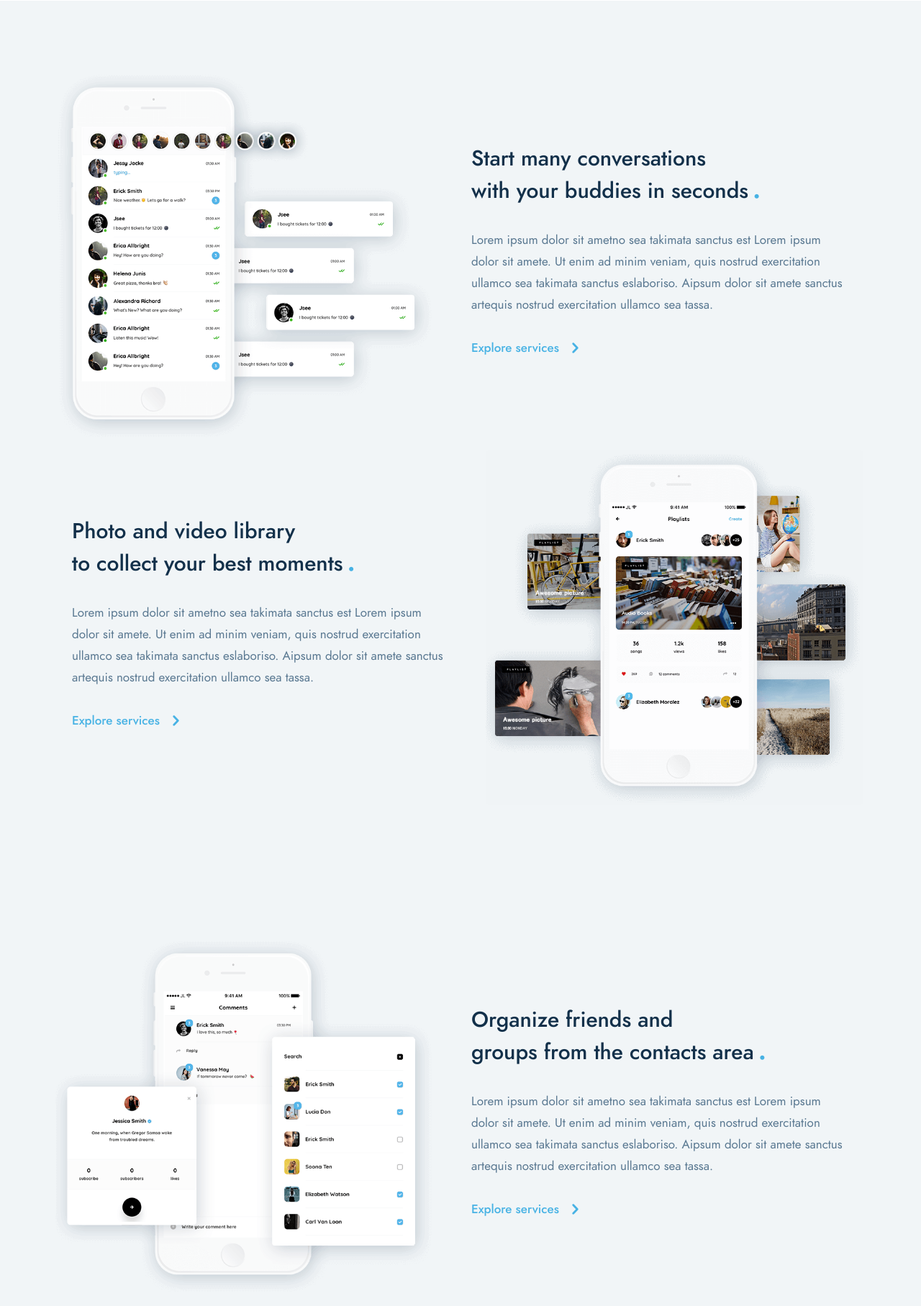
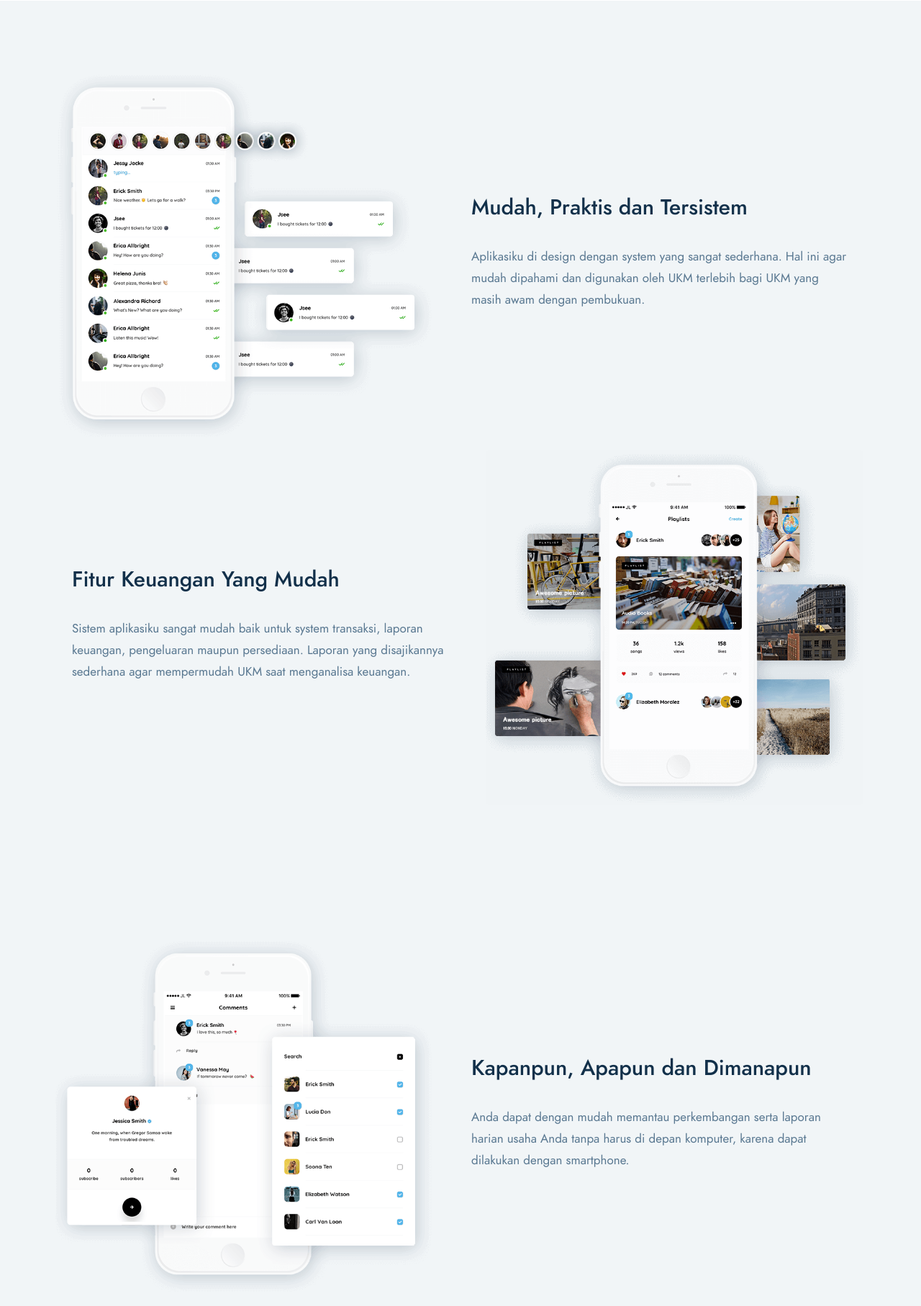
Before and after one commit to oratakashi/aplikasiku, a PHP site: page / in a window 1280 px wide. Shown: the part 2270-4085 px from the top of the page at 72% size. Run offline with PHP 8.4, Linux system fonts and the light colour scheme; some web fonts are replaced.

Commit message:
Update index.php

```diff
--- a/index.php
+++ b/index.php
@@ -200,26 +200,20 @@
                         <img class="margin-23" src="media/phone-2.png" alt="" />
                     </div>
                     <div class="col-lg-6 col-md-6" data-anima="fade-right" data-time="1000">
-                        <h2>Start many conversations <br />with your buddies in seconds.</h2>
+                        <h2>Mudah, Praktis dan Tersistem</h2>
                         <p>
-                            Lorem ipsum dolor sit ametno sea takimata sanctus est Lorem ipsum dolor sit amete.
-                            Ut enim ad minim veniam, quis nostrud exercitation ullamco sea takimata sanctus eslaboriso.
-                            Aipsum dolor sit amete sanctus artequis nostrud exercitation ullamco sea tassa.
+                            Aplikasiku di design dengan system yang sangat sederhana. Hal ini agar mudah dipahami dan digunakan oleh UKM terlebih bagi UKM yang masih awam dengan pembukuan.
                         </p>
-                        <a href="index-chat.html#" class="btn-text">Explore services</a>
                     </div>
                 </div>
                 <hr class="space-sm" />
                 <div class="row align-items-center">
                     <div class="col-lg-6 col-md-6" data-anima="fade-left" data-time="1000">
                         <hr class="space-sm visible-md" />
-                        <h2>Photo and video library <br />to collect your best moments.</h2>
+                        <h2>Fitur Keuangan Yang Mudah</h2>
                         <p>
-                            Lorem ipsum dolor sit ametno sea takimata sanctus est Lorem ipsum dolor sit amete.
-                            Ut enim ad minim veniam, quis nostrud exercitation ullamco sea takimata sanctus eslaboriso.
-                            Aipsum dolor sit amete sanctus artequis nostrud exercitation ullamco sea tassa.
+                            Sistem aplikasiku sangat mudah baik untuk system transaksi, laporan keuangan, pengeluaran maupun persediaan. Laporan yang disajikannya sederhana agar mempermudah UKM saat menganalisa keuangan.
                         </p>
-                        <a href="index-chat.html#" class="btn-text">Explore services</a>
                     </div>
                     <div class="col-lg-6 col-md-6" data-anima="fade-right" data-time="1000">
                         <img class="margin-23" src="media/phone-3.png" alt="" />
@@ -234,31 +228,13 @@
                         <img class="margin-23" src="media/phone-5.png" alt="" />
                     </div>
                     <div class="col-lg-6 col-md-6" data-anima="fade-right" data-time="1000">
-                        <h2>Organize friends and<br />groups from the contacts area.</h2>
+                        <h2>Kapanpun, Apapun dan Dimanapun</h2>
                         <p>
-                            Lorem ipsum dolor sit ametno sea takimata sanctus est Lorem ipsum dolor sit amete.
-                            Ut enim ad minim veniam, quis nostrud exercitation ullamco sea takimata sanctus eslaboriso.
-                            Aipsum dolor sit amete sanctus artequis nostrud exercitation ullamco sea tassa.
+                            Anda dapat dengan mudah memantau perkembangan serta laporan harian usaha Anda tanpa harus di depan komputer, karena dapat dilakukan dengan smartphone.
                         </p>
-                        <a href="index-chat.html#" class="btn-text">Explore services</a>
                     </div>
                 </div>
                 <hr class="space-sm" />
-                <div class="row align-items-center">
-                    <div class="col-lg-6 col-md-6" data-anima="fade-left" data-time="1000">
-                        <hr class="space-sm visible-md" />
-                        <h2>Trusted all over the world<br />by a wide range of companies.</h2>
-                        <p>
-                            Lorem ipsum dolor sit ametno sea takimata sanctus est Lorem ipsum dolor sit amete.
-                            Ut enim ad minim veniam, quis nostrud exercitation ullamco sea takimata sanctus eslaboriso.
-                            Aipsum dolor sit amete sanctus artequis nostrud exercitation ullamco sea tassa.
-                        </p>
-                        <a href="index-chat.html#" class="btn-text">Explore services</a>
-                    </div>
-                    <div class="col-lg-6 col-md-6" data-anima="fade-right" data-time="1000">
-                        <img class="margin-23" src="media/phone-4.png" alt="" />
-                    </div>
-                </div>
             </div>
         </section>
     </main>
@@ -267,7 +243,7 @@
         <div class="container">
                 <div class="row align-items-center">
                     <div class="col-lg-6">
-                        <h2>Start now. Download the app.</h2>
+                        <h2>Unduh aplikasi sekarang juga.</h2>
                         <p>
                             Lorem ipsum dolor sit amet consectetur adipiscing elitsed do eiusmod tempor incididunt utlabore et dolore magna aliqua.
                         </p>
@@ -281,7 +257,7 @@
         <div class="footer-bar">
             <div class="container">
                 <span>© Aplikasiku.co.id <?= date("Y") ?></span>
-                <span><img src="media/logo-light.svg" alt="" /></span>
+                <span><img src="media/logo.png" alt="" /></span>
             </div>
         </div>
         <link rel="stylesheet" href="themekit/media/icons/iconsmind/line-icons.min.css">
```
